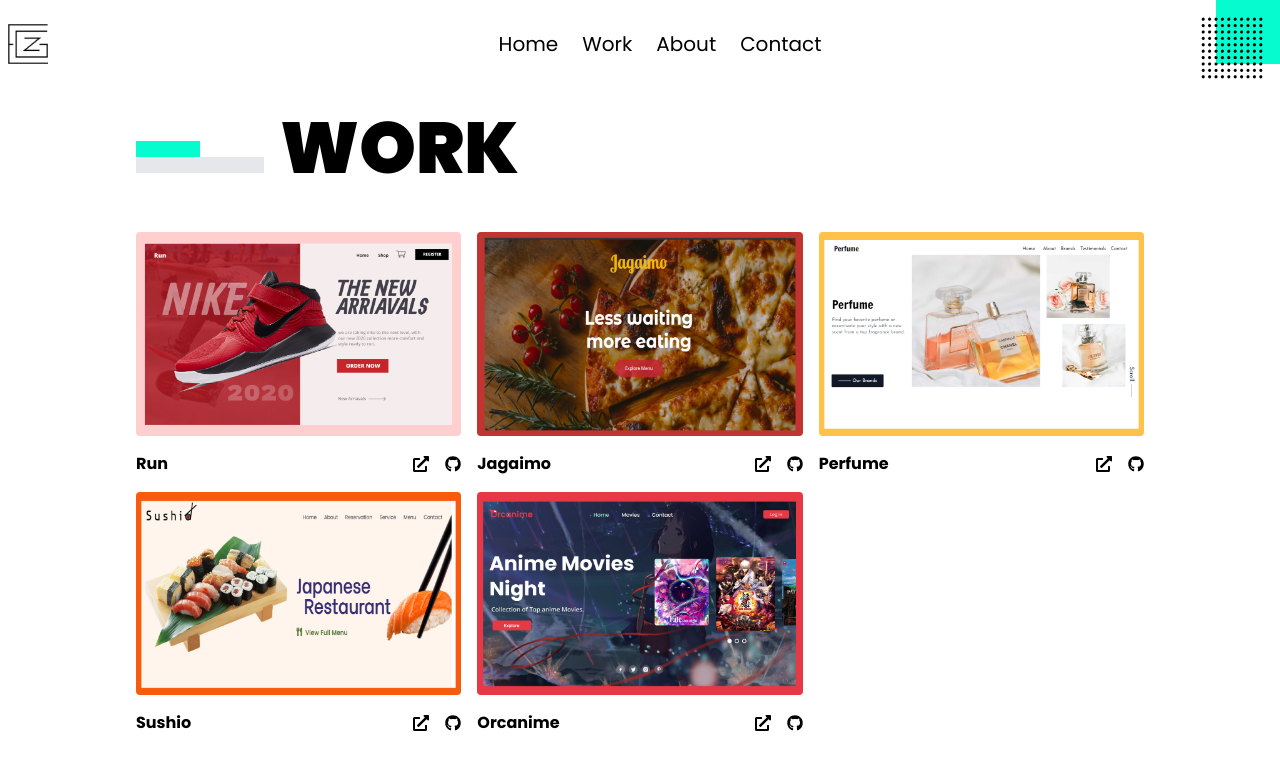
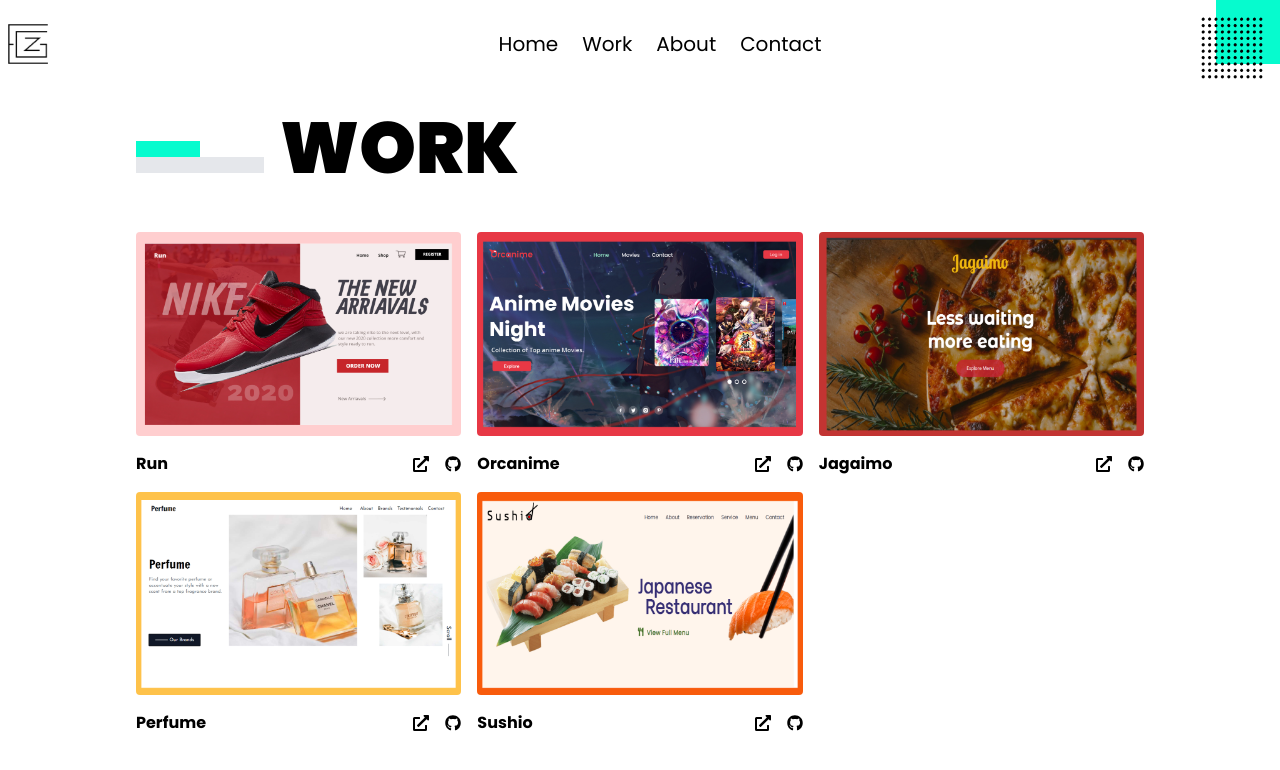
Before and after one commit to ZinoChan/portfolio_v2, a Next.js app: page /work in a window 1280 px wide. Shown: the top 770 px of the page. Built offline with nearby package versions, Linux system fonts and the light colour scheme.

Commit message:
minor changes

```diff
--- a/components/Navbar.tsx
+++ b/components/Navbar.tsx
@@ -54,10 +54,10 @@ const Navbar = () => {
             <li key={`${route.name}-${index}`} onClick={() => setOpen(false)}>
               <Link href={route.link}>
                 <a className="hover:text-primary text-gray-400 text-sm font-main capitalize">
-                  <span className="block mb-2 text-3xl">
+                  <span className="block mb-2 w-8 h-8 mx-auto text-xl">
                     <FontAwesomeIcon icon={route.icon} />
                   </span>
-                  <span>{route.name}</span>
+                  <span className="text-sm">{route.name}</span>
                 </a>
               </Link>
             </li>
--- a/data/projects.ts
+++ b/data/projects.ts
@@ -9,6 +9,17 @@ export const projects = [
       description: "sneakers ecommerce app",
       tools: ["React", "Redux", "Redux Saga", "Firebase", "Bootstrap"],
       imgs: ["/run.jpg","/work/run1.jpg", "/work/run2.jpg",]
+    },
+    {
+      id: "4e701cf5-98a2-4f42-95b5-758cc122d08d",
+      category: "Nextjs",
+      name: "Orcanime",
+      img: "/orcanime.jpg",
+      linkToPage: "https://orcanime.vercel.app/",
+      linkToSrc: "https://github.com/ZinoChan/orcanime",
+      description: "gamer accessoiries ecommerce",
+      tools: ["nextjs", "framer-motion", "tailwindcss", "firebase", "redux"],
+      imgs: ["/orcanime.jpg","/work/orca1.jpg", "/work/orca2.jpg"]
     },
     {
       id: "6a29d826-fbba-4093-8eef-ac3642c79bbf",
@@ -43,16 +54,6 @@ export const projects = [
       tools: ["Gatsby", "gsap", "tailwindcss"],
       imgs: ["/gohan.jpg", "/work/sushio1.jpg", "/work/sushio2.jpg"]
     },
-    {
-      id: "4e701cf5-98a2-4f42-95b5-758cc122d08d",
-      category: "Nextjs",
-      name: "Orcanime",
-      img: "/orcanime.jpg",
-      linkToPage: "https://zinochan.github.io/dum-page/",
-      linkToSrc: "https://zinochan.github.io/dum-page/",
-      description: "gamer accessoiries ecommerce",
-      tools: ["nextjs", "framer-motion", "tailwindcss", "firebase", "redux"],
-      imgs: ["/orcanime.jpg","/work/orca1.jpg", "/work/orca2.jpg"]
-    },
+
 
   ];
--- a/helpers/animation.ts
+++ b/helpers/animation.ts
@@ -4,7 +4,7 @@ export const slideUp = {
     hidden: {y: 100, opacity: 0},
     visible: (i=0) => ({y: 0, opacity: 1, transition: {
         ease: 'easeInOut',
-        duration: .5,
+        duration: .9,
         delay: i
     }})
 }
@@ -13,7 +13,7 @@ export const fadeIn = {
     hidden: { opacity: 0},
     visible: (i=0) => ({ opacity: 1, transition: {
         ease: 'easeInOut',
-        duration: .5,
+        duration: .9,
         delay: i
     }})
 }
@@ -23,7 +23,7 @@ export const slideToRight = {
     hidden: {x: -100, opacity: 0},
     visible: (i=0) => ({x: 0, opacity: 1, transition: {
     ease: 'easeInOut',
-    duration: .5,
+    duration: .9,
     delay: i
 }})
 }
@@ -32,7 +32,7 @@ export const slideToLeft = {
     hidden: {x: 100, opacity: 0},
     visible: (i=0) => ({x: 0, opacity: 1, transition: {
     ease: 'easeInOut',
-    duration: .5,
+    duration: .9,
     delay: i
 }})
 }
@@ -41,7 +41,7 @@ export const slideDown = {
     hidden: {y: -100, opacity: 0},
     visible: (i = 0) => ({y: 0, opacity: 1,  transition: {
     ease: 'easeInOut',
-    duration: .5,
+    duration: .9,
     delay: i
 }}),
 
@@ -65,17 +65,17 @@ export const list = {
 }
 
 export const item = {
-    visible: { opacity: 1, x: 0 },
-    hidden: { opacity: 0, x: -100,  transition: {
+    visible: { opacity: 1, x: 0,  transition: {
         ease: 'easeInOut',
-        duration: .5,
-    }  },
+        duration: .9,
+    } },
+    hidden: { opacity: 0, x: -100,   },
 }
 
 export const itemSlideUp = {
     visible: { opacity: 1, y: 0, transition: {
         ease: 'easeInOut',
-        duration: .5,
+        duration: .9,
     } },
     hidden: { opacity: 0, y: 100 },
 }
--- a/package.json
+++ b/package.json
@@ -17,7 +17,7 @@
     "axios": "^0.21.1",
     "framer-motion": "^4.1.9",
     "hamburger-react": "^2.4.0",
-    "next": "10.1.3",
+    "next": "^10.2.3",
     "nodemailer": "^6.6.0",
     "react": "17.0.2",
     "react-dom": "17.0.2",
@@ -44,7 +44,7 @@
     "eslint-plugin-react-hooks": "^4.2.0",
     "postcss": "^8.2.12",
     "prettier": "^2.2.1",
-    "tailwindcss": "^2.1.2",
+    "tailwindcss": "^2.0.4",
     "typescript": "^4.2.4"
   }
 }
--- a/pages/details/[id].tsx
+++ b/pages/details/[id].tsx
@@ -60,6 +60,8 @@ const ProjectDetails = () => {
                 >
                   <a
                     href={project?.linkToPage}
+                    rel="noopener noreferrer"
+                    target="_blank"
                     className="mr-4 hover:text-primary flex items-center space-x-2"
                   >
                     <span>Visit App</span>
@@ -67,6 +69,8 @@ const ProjectDetails = () => {
                   </a>
                   <a
                     href={project?.linkToSrc}
+                    rel="noopener noreferrer"
+                    target="_blank"
                     className="mr-4 hover:text-primary flex  items-center  space-x-2"
                   >
                     <span>View Source</span>
@@ -82,8 +86,8 @@ const ProjectDetails = () => {
               className="max-w-screen-md px-2 mx-auto"
             >
               <Slide>
-                {project?.imgs?.map((img) => (
-                  <div>
+                {project?.imgs?.map((img, index) => (
+                  <div key={`img-${index}`}>
                     <img src={img} alt="project_img" />
                   </div>
                 ))}
--- a/pages/index.tsx
+++ b/pages/index.tsx
@@ -20,7 +20,7 @@ const Home = () => {
           animate="visible"
           variants={fadeIn}
           custom={0.6}
-          className="absolute bottom-20 left-4 xl:top-1/2 xl:transform  xl:-rotate-90 min-w-max xl:-left-16 xl:-translate-y-1/2 font-main uppercase font-black text-gray-100 md:text-7xl text-5xl"
+          className="absolute bottom-10 px-2 xl:hidden font-main uppercase font-black text-gray-100 md:text-7xl text-5xl"
         >
           front-end
         </motion.h1>
--- a/pages/work.tsx
+++ b/pages/work.tsx
@@ -13,7 +13,7 @@ const Work = () => {
   return (
     <>
       <MetaTags title="Work" />
-      <section className="relative min-h-screen flex items-center py-28">
+      <section className="relative overflow-hidden min-h-screen flex items-center py-28">
         <div className="max-w-screen-lg mx-auto w-full px-2">
           <Heading heading="work" />
 
@@ -42,13 +42,21 @@ const Work = () => {
                     {name}
                   </h4>
                   <div className="flex space-x-4">
-                    <a href={linkToPage}>
+                    <a
+                      href={linkToPage}
+                      rel="noopener noreferrer"
+                      target="_blank"
+                    >
                       <FontAwesomeIcon
                         className="w-4"
                         icon={faExternalLinkAlt}
                       />
                     </a>
-                    <a href={linkToSrc}>
+                    <a
+                      href={linkToSrc}
+                      rel="noopener noreferrer"
+                      target="_blank"
+                    >
                       <FontAwesomeIcon className="w-4" icon={faGithub} />
                     </a>
                   </div>
```
Also changed, not shown: public/logo.png, 1 other file (tests, documents, lock files or other folders).
